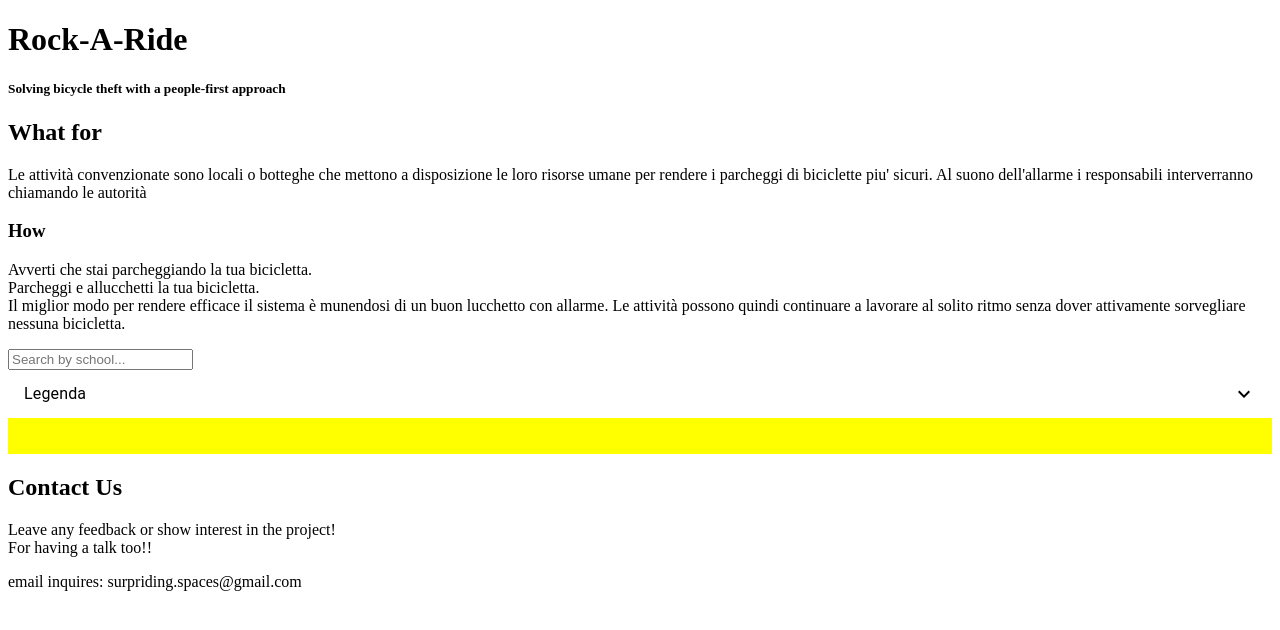
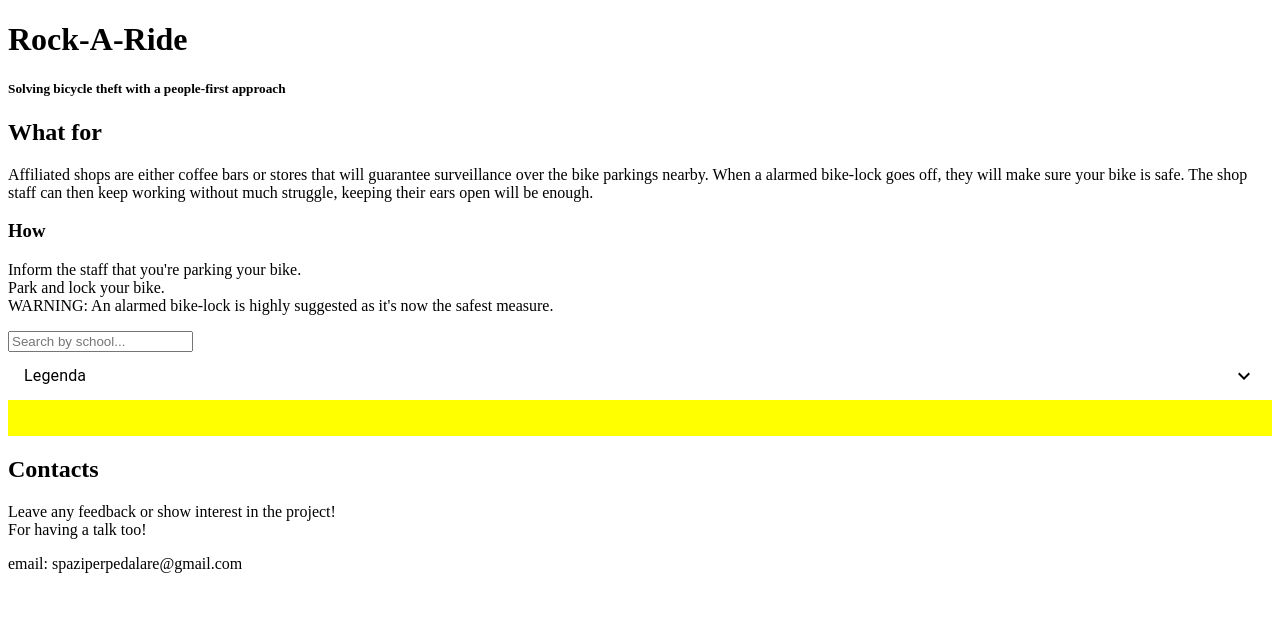
Before and after one commit to mHappah3019/monorepo-parkings, a React app in the folder frontend/: page / in a window 1280 px wide. Shown: the top 630 px of the page. Built offline with nearby package versions, Linux system fonts and the light colour scheme; no server answers; the HTML template or start-up script is replaced by a standard one.

Commit message:
translated some & reformatted

```diff
--- a/frontend/src/components/App.js
+++ b/frontend/src/components/App.js
@@ -104,7 +104,7 @@ class Legenda extends React.Component{
             <LocationOnSharpIcon/><ListItemText primary=": Where to park@" />
             </ListItem>
             <ListItem>
-            <SchoolTwoToneIcon/><ListItemText primary=":  Self-explanatory" />
+            <SchoolTwoToneIcon/><ListItemText primary=":  School/Campus" />
             </ListItem>
             <ListItem>
             <EmojiPeopleSharpIcon/><ListItemText primary=": Who's looking out for your bike" />
@@ -285,7 +285,7 @@ class ParkingDiv extends React.Component {
     const surveillance_color = this.props.surveillance_color;
     return (
       <div style={{background:'white', margin:'5px'}}> {/* TODO: remove */}
-      <ListItem>
+      <ListItem> {/* TODO:FIXX */}
         <List style={{background:'lightgreen'}}>
           <ListItem disablePadding className='mildSpacing updown' style={{background:'red'}}>
             <LocationOnSharpIcon style={{background:'yellow'}}/>
@@ -346,13 +346,15 @@ class ProblemHeaders2 extends React.Component {
 class Description extends React.Component {
   render() {
     const whyItWorks = "Le attività convenzionate sono locali o botteghe che mettono a disposizione le loro risorse umane per rendere i parcheggi di biciclette piu' sicuri. Al suono dell'allarme i responsabili interverranno chiamando le autorità";
+    const whyItWorksTraduzione = "Affiliated shops are either coffee bars or stores that will guarantee surveillance over the bike parkings nearby. When a alarmed bike-lock goes off, they will make sure your bike is safe. The shop staff can then keep working without much struggle, keeping their ears open will be enough."
     return (
       <div className="content leftPadding">
         <h2 className="headers">
           What for
         </h2>
         <p>
-          {whyItWorks}
+          {/* {whyItWorks} */}
+          {whyItWorksTraduzione}
         </p>
       </div>
 
@@ -370,6 +372,10 @@ class UserGuide extends React.Component {
     const howItWorks1 = "Avverti che stai parcheggiando la tua bicicletta.";
     const howItWorks2 = "Parcheggi e allucchetti la tua bicicletta.";
     const howItWorks3 = "Il miglior modo per rendere efficace il sistema è munendosi di un buon lucchetto con allarme. Le attività possono quindi continuare a lavorare al solito ritmo senza dover attivamente sorvegliare nessuna bicicletta.";
+    const howItWorks1Traduzione = "Inform the staff that you're parking your bike."
+    const howItWorks2Traduzione = "Park and lock your bike."
+    const howItWorks3Traduzione = "WARNING: An alarmed bike-lock is highly suggested as it's now the safest measure."
+
     return (
       <div className="content steps leftPadding">
         <h3 className="headers">
@@ -377,9 +383,12 @@ class UserGuide extends React.Component {
         </h3>
         <p>
 
-          {howItWorks1}<br></br>
+          {/* {howItWorks1}<br></br>
           {howItWorks2}<br></br>
-          {howItWorks3}
+          {howItWorks3} */}
+          {howItWorks1Traduzione}<br></br>
+          {howItWorks2Traduzione}<br></br>
+          {howItWorks3Traduzione}
 
         </p>
       </div>
@@ -415,9 +424,9 @@ class OutroParag2 extends React.Component {
         <div className="row">
           <div className="column left">
             <div className="content">
-              <h2 className="headers">Contact Us</h2>
-              <p>Leave any feedback or show interest in the project!<br></br> For having a talk too!!</p>
-              <p>email inquires: surpriding.spaces@gmail.com</p>
+              <h2 className="headers">Contacts</h2>
+              <p>Leave any feedback or show interest in the project!<br></br> For having a talk too!</p>
+              <p>email: spaziperpedalare@gmail.com</p>
             </div>
           </div>
         </div>
```
Also changed, not shown: frontend/static/frontend/main.js.
